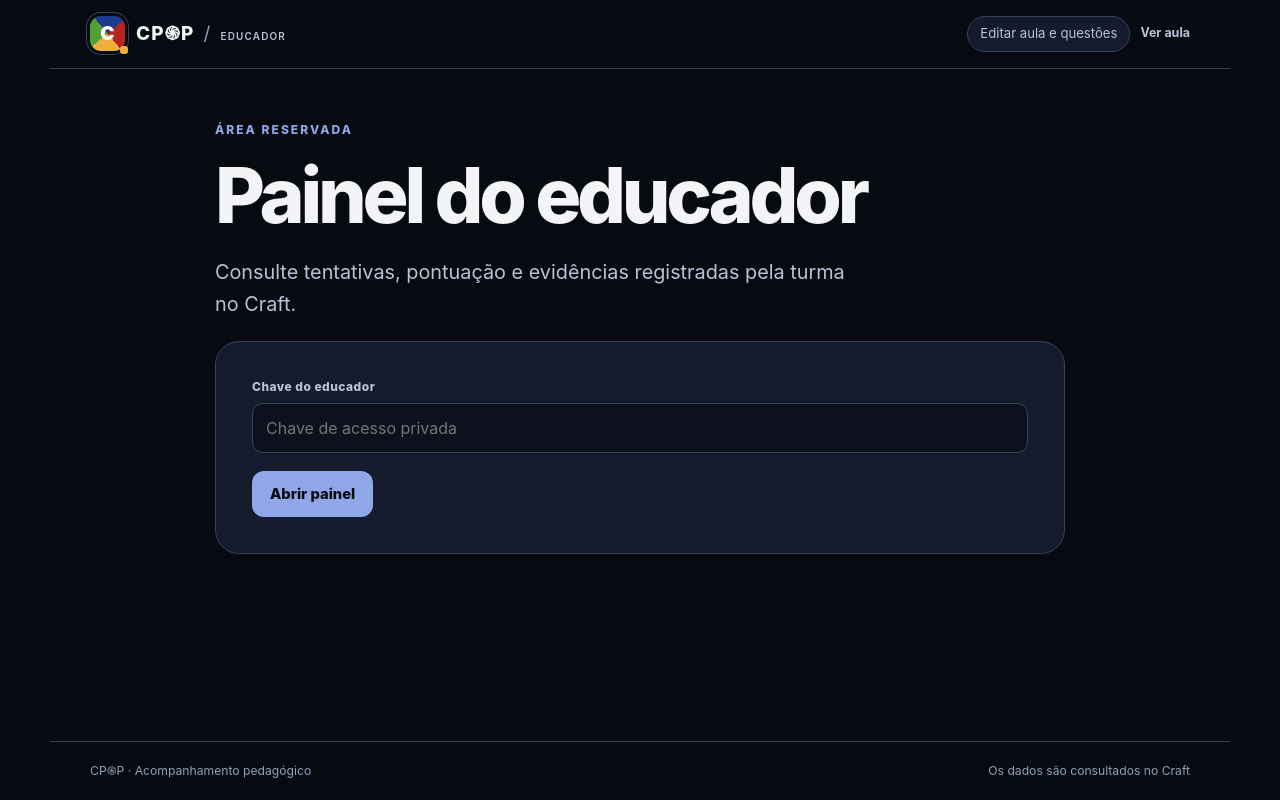
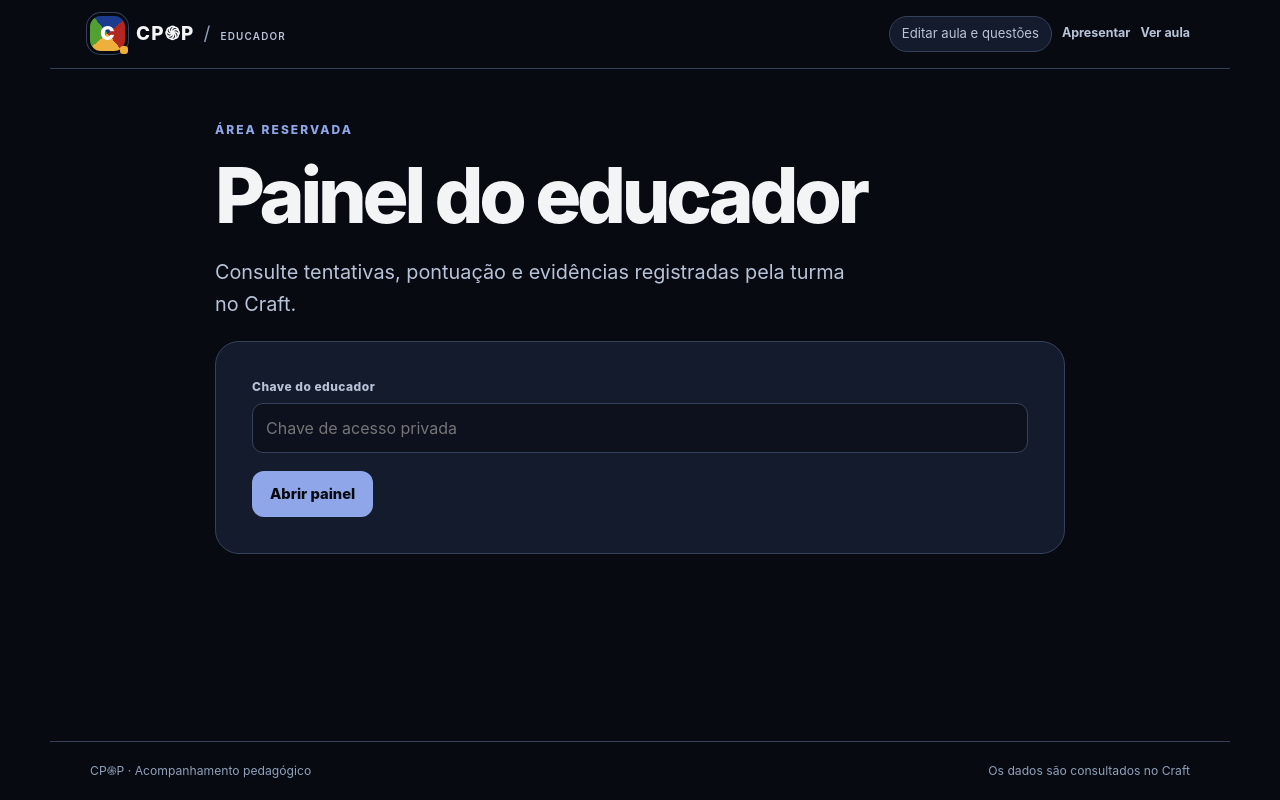
Before and after one commit to jairobfs/JBFS, a website: page cpop_online/professor.html in a window 1280 px wide. Drawn offline with Linux system fonts and the light colour scheme.

Commit message:
feat(cpop): link live presentation controls from teacher routes

```diff
--- a/cpop_online/professor.html
+++ b/cpop_online/professor.html
@@ -1 +1 @@
-<!doctype html><html lang="pt-BR"><head><meta charset="utf-8"/><meta name="viewport" content="width=device-width, initial-scale=1"/><meta name="theme-color" content="#070A11"/><title>CP֍P · Painel do educador</title><link rel="stylesheet" href="/styles.css"/></head><body><div class="site-shell"><header class="topbar"><a class="brand" href="/"><span class="brand-mark">C</span><span>CP֍P<span class="brand-divider">/</span><small>EDUCADOR</small></span></a><div class="top-actions"><a class="chip" href="/editor.html">Editar aula e questões</a><a class="header-nav" href="/aula.html">Ver aula</a></div></header><main id="teacherRoot" class="main"></main><footer class="footer"><span>CP֍P · Acompanhamento pedagógico</span><span>Os dados são consultados no Craft</span></footer></div><script src="/professor.js" defer></script></body></html>
+<!doctype html><html lang="pt-BR"><head><meta charset="utf-8"/><meta name="viewport" content="width=device-width, initial-scale=1"/><meta name="theme-color" content="#070A11"/><title>CP֍P · Painel do educador</title><link rel="stylesheet" href="/styles.css"/></head><body><div class="site-shell"><header class="topbar"><a class="brand" href="/"><span class="brand-mark">C</span><span>CP֍P<span class="brand-divider">/</span><small>EDUCADOR</small></span></a><div class="top-actions"><a class="chip" href="/editor.html">Editar aula e questões</a><a class="header-nav" href="/apresentar.html">Apresentar</a><a class="header-nav" href="/aula.html">Ver aula</a></div></header><main id="teacherRoot" class="main"></main><footer class="footer"><span>CP֍P · Acompanhamento pedagógico</span><span>Os dados são consultados no Craft</span></footer></div><script src="/professor.js" defer></script></body></html>
```
